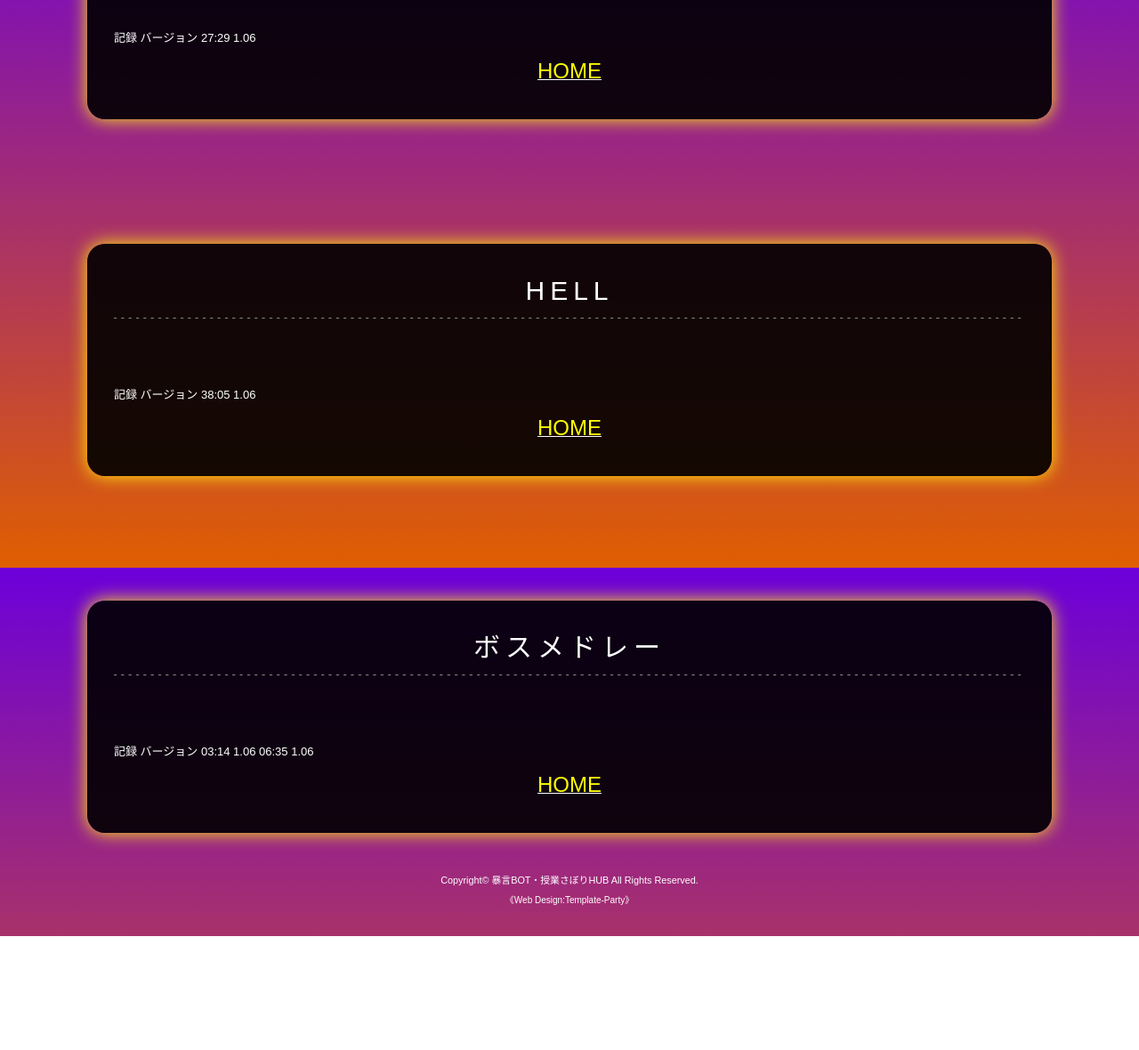
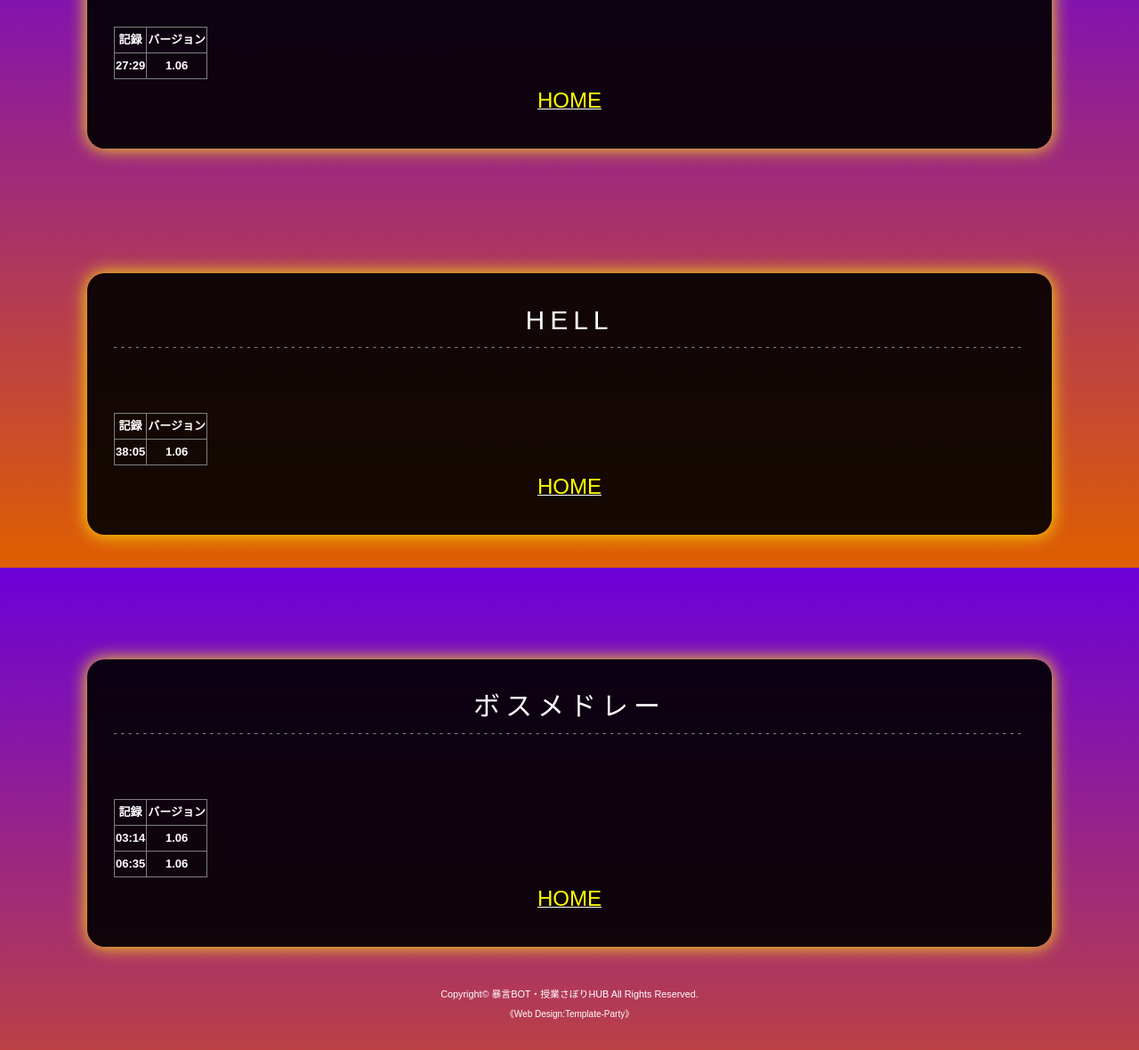
Before and after one commit to RiverTeacher/takayarpg2, a website: page RTA.html in a window 1280 px wide. Shown: the part 962-2142 px from the top of the page at 89% size. Before the commit the page ends 2014 px from the top, so only its background shows below. Drawn offline with Linux system fonts and the light colour scheme.

Commit message:
Update RTA.html

```diff
--- a/RTA.html
+++ b/RTA.html
@@ -68,6 +68,7 @@ allery</a></li>
 <h2>NORMAL</h2>
 
 <br><br>
+	<table border="1">
 	<tr>
       <th>記録</th>
       <th>バージョン</th>
@@ -76,6 +77,7 @@ allery</a></li>
     	<th>27:29</th>
     	<th>1.06</th>
     </tr>
+</table>
 
 <center>
 <a href="index"><font size="5" color="yellow">HOME</font></a>
@@ -87,6 +89,7 @@ allery</a></li>
 <h2>HELL</h2>
 
 <br><br>
+	<table border="1">
 	<tr>
       <th>記録</th>
       <th>バージョン</th>
@@ -95,7 +98,7 @@ allery</a></li>
     	<th>38:05</th>
     	<th>1.06</th>
     </tr>
-
+</table>
 <center>
 <a href="index"><font size="5" color="yellow">HOME</font></a>
 </center>
@@ -106,6 +109,7 @@ allery</a></li>
 <h2>ボスメドレー</h2>
 
 <br><br>
+	<table border="1">
 	<tr>
       <th>記録</th>
       <th>バージョン</th>
@@ -118,7 +122,7 @@ allery</a></li>
     	<th>06:35</th>
     	<th>1.06</th>
     </tr>
-
+</table>
 <center>
 <a href="index"><font size="5" color="yellow">HOME</font></a>
 </center>
```
